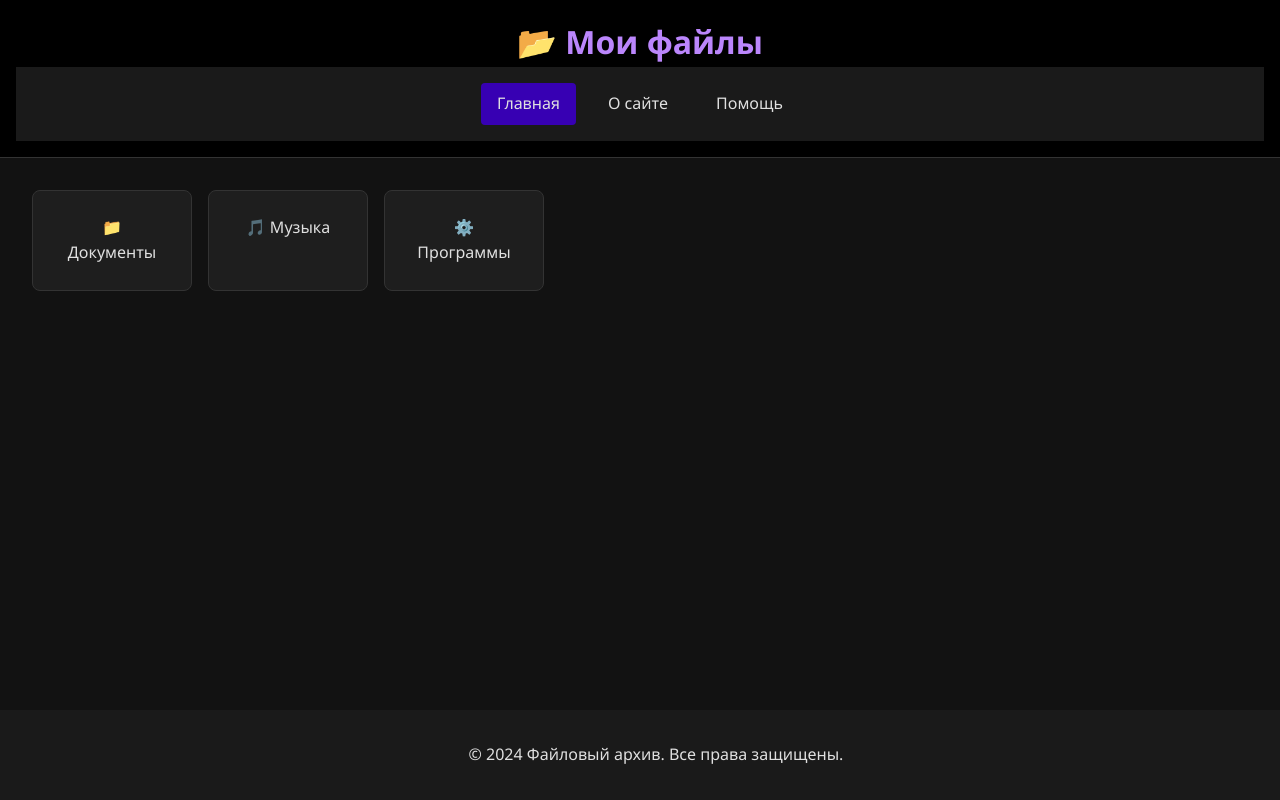
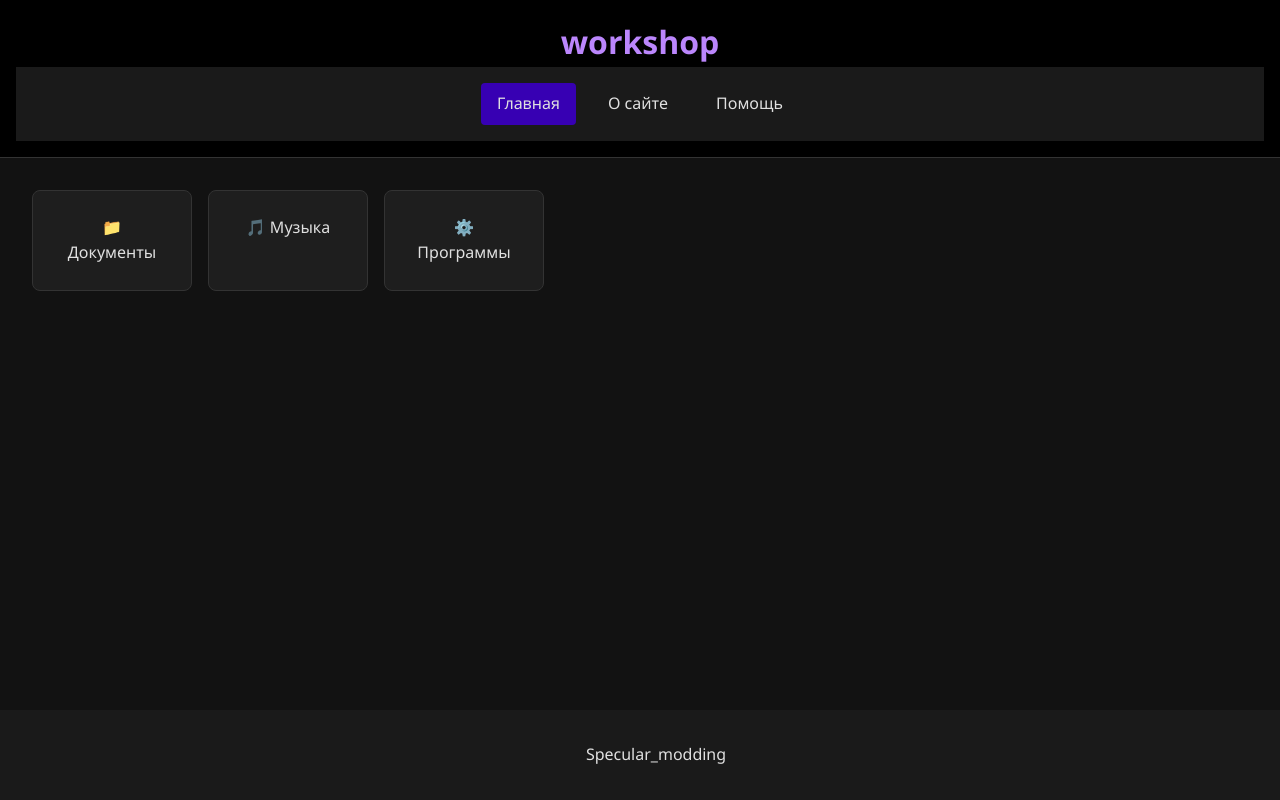
Before and after one commit to Specular1modding/workshop, a plain HTML site: page index.html in a window 1280 px wide. Drawn offline with Linux system fonts and the light colour scheme.

Commit message:
Update index.html

```diff
--- a/index.html
+++ b/index.html
@@ -9,7 +9,7 @@
 <body>
     <!-- Шапка с навигацией -->
     <header>
-        <h1>📂 Мои файлы</h1>
+        <h1>workshop</h1>
         <nav>
             <a href="index.html" class="active">Главная</a>
             <a href="about.html">О сайте</a>
@@ -35,7 +35,7 @@
 
     <!-- Подвал -->
     <footer>
-        <p>© 2024 Файловый архив. Все права защищены.</p>
+        <p>Specular_modding</p>
     </footer>
 </body>
 </html>
```
